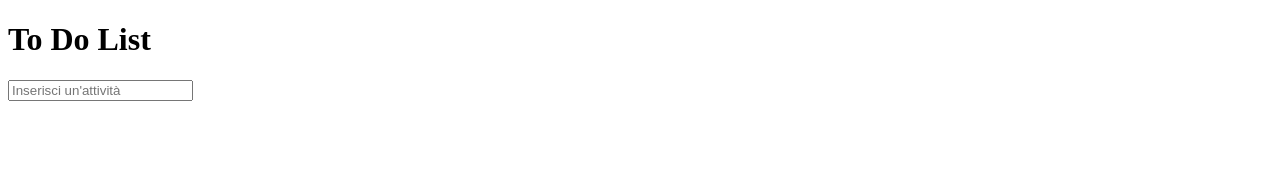
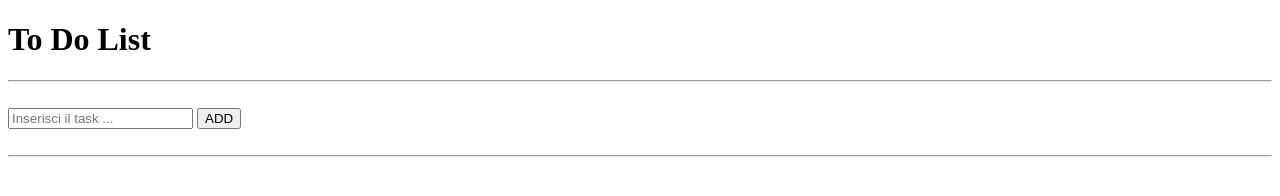
Before and after one commit to Fepe3456/prjJavaScript, a plain HTML site: page toDoList/index.html in a window 1280 px wide. Drawn offline with Linux system fonts and the light colour scheme.

Commit message:
Creato html to-do-list

```diff
--- a/toDoList/index.html
+++ b/toDoList/index.html
@@ -4,12 +4,17 @@
     <meta charset="UTF-8">
     <meta name="viewport" content="width=device-width, initial-scale=1.0">
     <title>To Do List</title>
+    <link rel="stylesheet" href="style.css">
 </head>
 <body>
     <h1>To Do List</h1>
-    <input type="text" placeholder="Inserisci un'attività">
-    <table>
+    <hr><br>
+    <input type="text" id="task" placeholder="Inserisci il task ...">
+    <button id="add-btn">ADD</button>
+    <br><br><hr>
 
-    </table>
+    <ul id="listaTasks"></ul>
+
+    <script src="script.js"></script>
 </body>
 </html>
```
